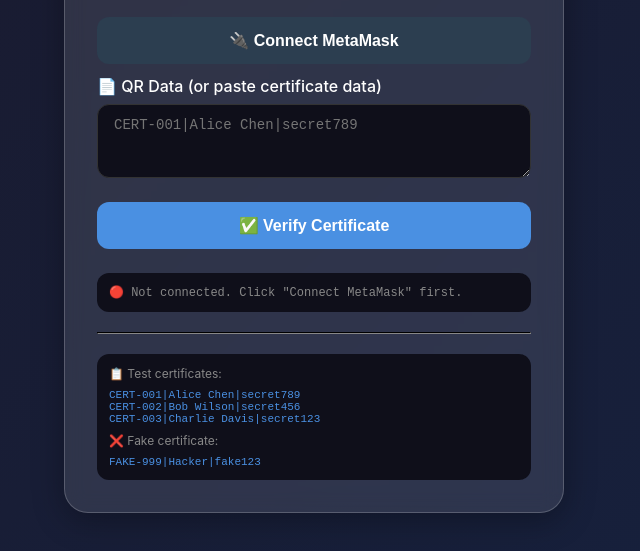
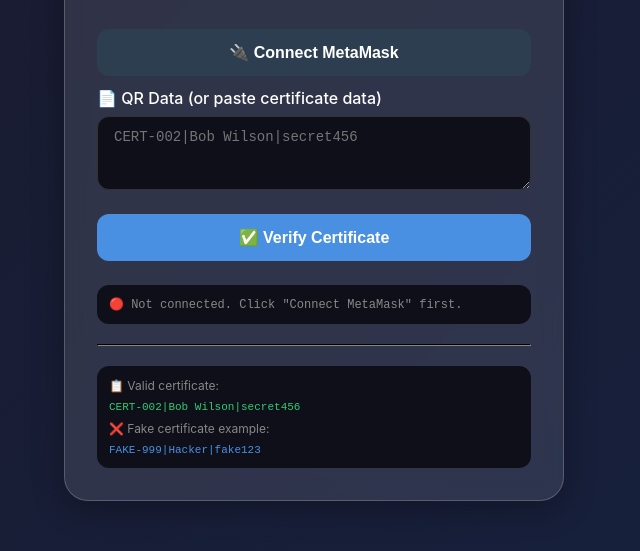
Before and after one commit to jahidmainuddinahmed176176/certificate-blockchain-verification, a website: page index.html in a window 1280 px wide. Shown: the part 197-748 px from the top of the page, without its empty margins (326-966 px from the left). Drawn offline with Linux system fonts and the light colour scheme.

Commit message:
Update index.html

```diff
--- a/index.html
+++ b/index.html
@@ -83,6 +83,7 @@
         .example p { color: #888; font-size: 12px; margin-bottom: 8px; }
         .example-code { font-family: monospace; color: #4a90e2; font-size: 11px; }
         hr { border-color: #333; margin: 20px 0; }
+        .valid-only { color: #2ecc71; }
     </style>
 </head>
 <body>
@@ -94,7 +95,7 @@
 
         <div class="input-group">
             <label>📄 QR Data (or paste certificate data)</label>
-            <textarea id="qrData" rows="3" placeholder="CERT-001|Alice Chen|secret789"></textarea>
+            <textarea id="qrData" rows="3" placeholder="CERT-002|Bob Wilson|secret456"></textarea>
         </div>
 
         <button class="btn-verify" id="verifyBtn">✅ Verify Certificate</button>
@@ -105,11 +106,9 @@
         <hr>
 
         <div class="example">
-            <p>📋 Test certificates:</p>
-            <div class="example-code">CERT-001|Alice Chen|secret789</div>
-            <div class="example-code">CERT-002|Bob Wilson|secret456</div>
-            <div class="example-code">CERT-003|Charlie Davis|secret123</div>
-            <p style="margin-top: 8px;">❌ Fake certificate:</p>
+            <p>📋 Valid certificate:</p>
+            <div class="example-code valid-only">CERT-002|Bob Wilson|secret456</div>
+            <p style="margin-top: 8px;">❌ Fake certificate example:</p>
             <div class="example-code">FAKE-999|Hacker|fake123</div>
         </div>
     </div>
@@ -119,17 +118,9 @@
         const CONTRACT_ADDRESS = "0x8795f60e40020edeC438f0b72108bF5Fb12805A8";
 
         const CERTIFICATES = {
-            "CERT-001|Alice Chen|secret789": {
-                leaf: "0x139ca341b4aa03adb7af37c69a9c4ce59c2291bbf71dc80ef8c74cf3e5a00439",
-                proof: ["0x102d59447bad54a0c03bed9d93d11f13aefe6440c3857634611e265b4b7a5e0c", "0xfb9e6e2a5355d1d95e1c0bdac58c64f623db706c7f2bccbad665671ee0a4cd97"]
-            },
             "CERT-002|Bob Wilson|secret456": {
                 leaf: "0x102d59447bad54a0c03bed9d93d11f13aefe6440c3857634611e265b4b7a5e0c",
                 proof: ["0x139ca341b4aa03adb7af37c69a9c4ce59c2291bbf71dc80ef8c74cf3e5a00439", "0xfb9e6e2a5355d1d95e1c0bdac58c64f623db706c7f2bccbad665671ee0a4cd97"]
-            },
-            "CERT-003|Charlie Davis|secret123": {
-                leaf: "0xfb9e6e2a5355d1d95e1c0bdac58c64f623db706c7f2bccbad665671ee0a4cd97",
-                proof: ["0x2e48ed1aa99e0662c025fa5b347dc80288810dfc174669ad8dfa6dfd3675ab81"]
             }
         };
 
```
